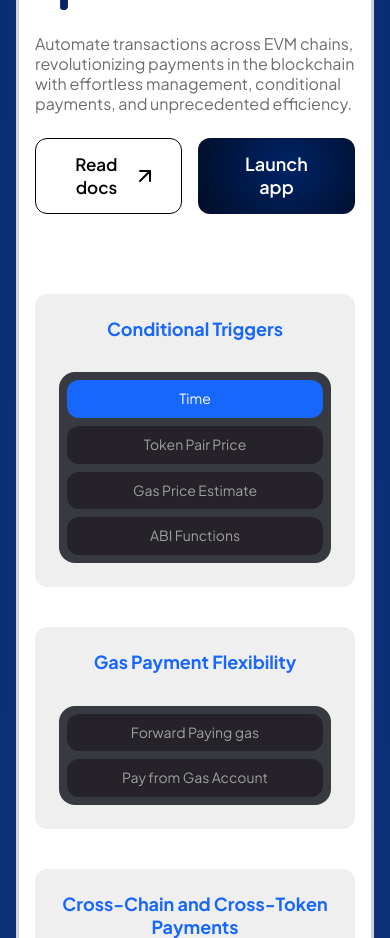
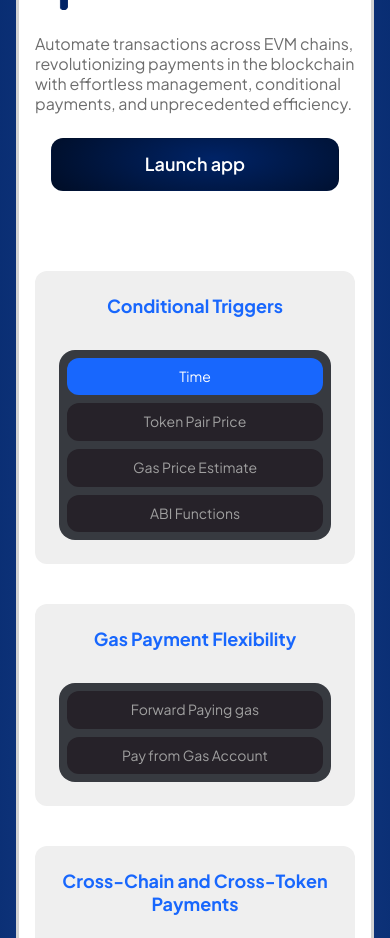
Before and after one commit to fragmentsHQ/fragments-landing-page, a Next.js app: page / in a window 390 px wide. Shown: the part 1380-2318 px from the top of the page. Built offline with nearby package versions, Linux system fonts and the light colour scheme.

Commit message:
fix: mobile responsiveness

```diff
--- a/components/autopay/index.tsx
+++ b/components/autopay/index.tsx
@@ -38,7 +38,7 @@ const Project = () => {
         unprecedented efficiency.
       </p>
       <div className="flex items-center  lg:w-[50%] w-full md:pl-16 md:min-w-[500px] space-x-4 lg:justify-end">
-        <button className="border border-1 border-black text-black md:mt-0  w-full justify-center font-semibold leading-[22.68px] text-[17px] flex items-center max-w-[90%] mx-auto md:mx-0 md:max-w-fit rounded-[12px] px-6 py-[14px]">
+        <button className="border border-1 border-black  md:flex hidden text-black md:mt-0  w-full justify-center font-semibold leading-[22.68px] text-[17px]  items-center max-w-[90%] mx-auto md:mx-0 md:max-w-fit rounded-[12px] px-6 py-[14px]">
           <span>Read docs</span>
           <Image src={ArrowBlack} alt="Read docs" width={25} height={25} />
         </button>
```
